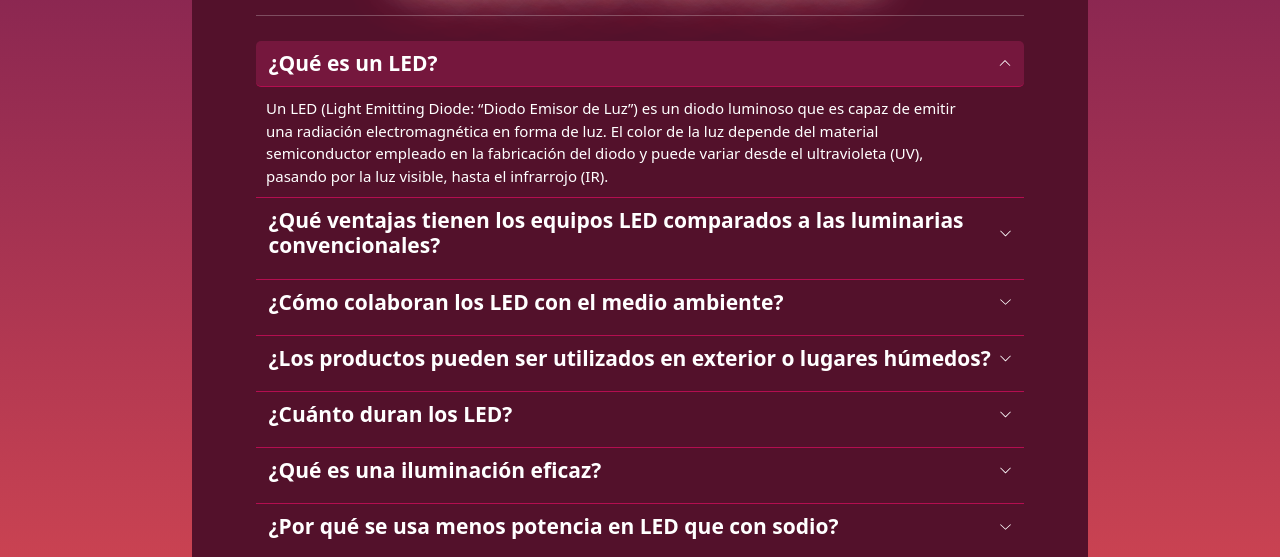
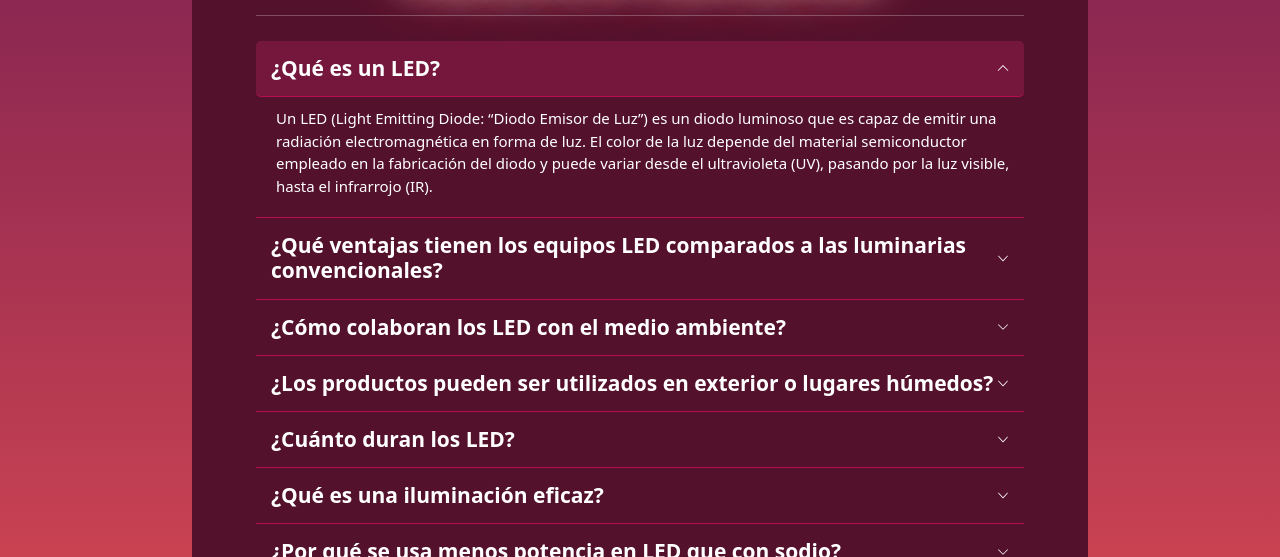
Before and after one commit to GonzaloSatina/GreenDoor, a website: page Pages/Preguntas.html in a window 1280 px wide. Both pictures are taken after a click on the button "¿Qué es un LED?". Shown: the part 217-774 px from the top of the page. Drawn offline with nearby package versions, Linux system fonts and the light colour scheme.

Commit message:
Hechos los cambios

```diff
--- a/CSS/Styles.css
+++ b/CSS/Styles.css
@@ -891,6 +891,11 @@
                     margin: 1rem 0;
                 }
 
+                .accordion-button {
+                    padding: 15px !important;
+                    margin: 0 !important;
+                }
+
                 .accordion-button:not(.collapsed) {
                     background-color: #75173d !important;
                     border-radius: 0.5rem !important;
@@ -911,7 +916,8 @@
                 .accordion-body,
                 .accordion-collapse .collapse .show,
                 .accordion-collapse .collapsing {
-                    padding: 0 5rem !important;
+                    margin: 1rem 1rem 2rem 6rem !important;
+                    padding: 0 !important;
                     font-size: 1.5rem !important;
                 }
                 /* PÁGINA CONTACTO */
```
Also changed, not shown: Pages/Producto-1.html (+2 -0 lines).
